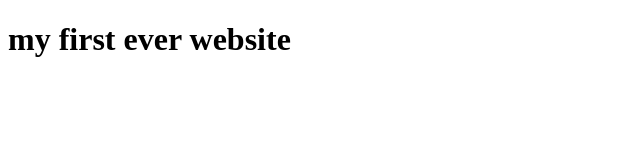
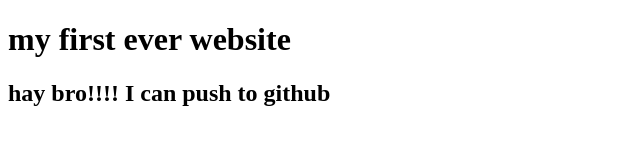
Before and after one commit to MainuddinMehedi/my-first-website-, a plain HTML site: page index.html in a window 1280 px wide. Shown: the whole page, without its empty margins (0-640 px from the left). Drawn offline with Linux system fonts and the light colour scheme.

Commit message:
learned github

```diff
--- a/index.html
+++ b/index.html
@@ -8,5 +8,6 @@
 </head>
 <body>
     <h1>my first ever website </h1>
+    <h2>hay bro!!!! I can push to github</h2>
 </body>
 </html>
```
